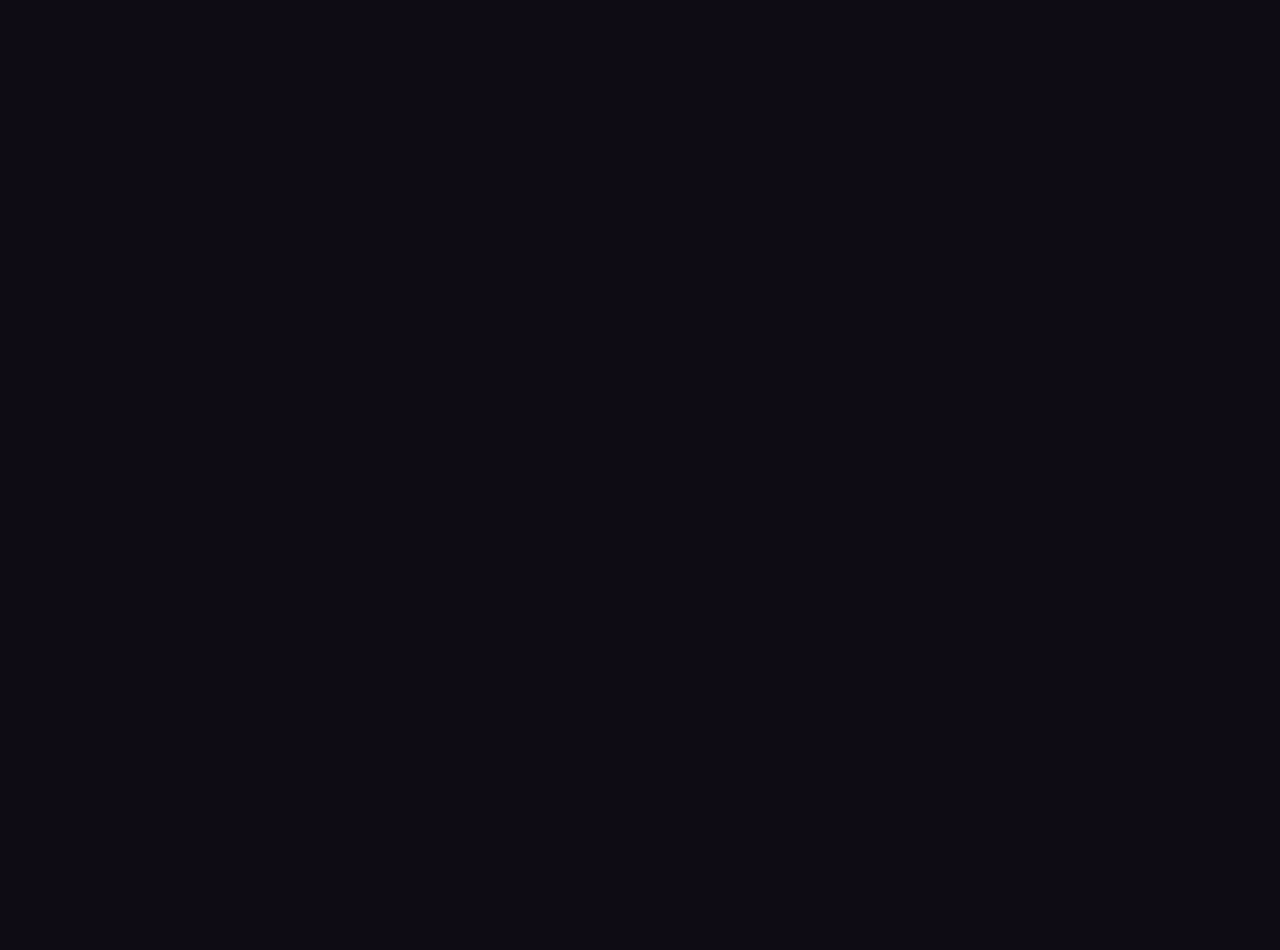
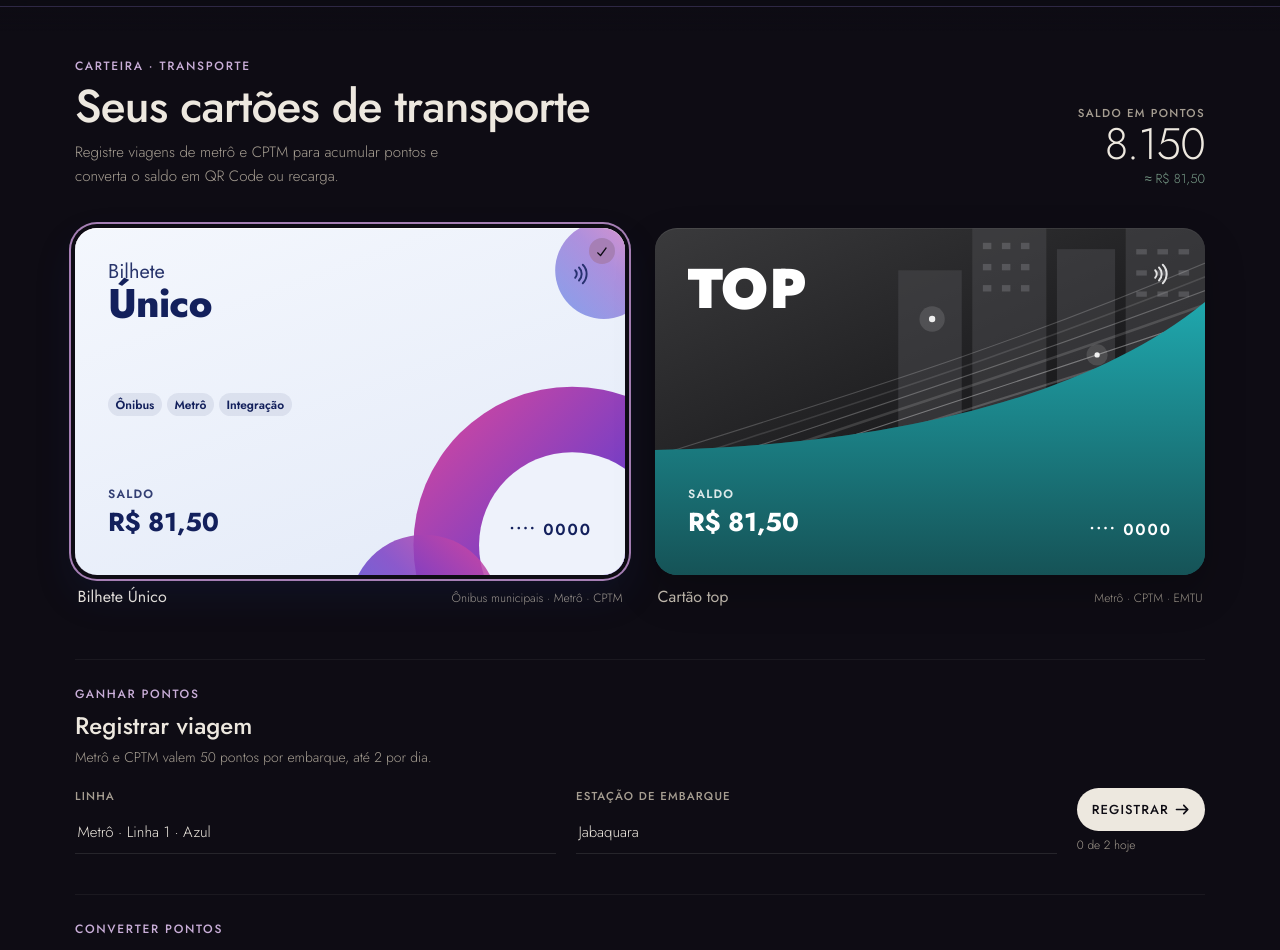
Before and after one commit to challenge-2026-MoovUp/challenge-2026-FrontEnd-2sem, a React (Vite) app: page /carteira in a window 1280 px wide. Before the commit this address had no page. Shown: the part 60-1010 px from the top of the page. Before the commit the page ends 800 px from the top, so only its background shows below. Built offline with nearby package versions, Linux system fonts and the light colour scheme.

Commit message:
feat: adiciona página Carteira

```diff
--- a/src/components/layout/Header.tsx
+++ b/src/components/layout/Header.tsx
@@ -18,6 +18,7 @@
     { path: '/solucao', label: 'Solução' },
     { path: '/faq', label: 'FAQ' },
     { path: '/contato', label: 'Contato' },
+    { path: '/carteira', label: 'Carteira' },
 ]
 export default function Header({ onOpenModal, userId }: HeaderProps) {
     const [menuOpen, setMenuOpen] = useState(false)
--- a/src/components/layout/Layout.tsx
+++ b/src/components/layout/Layout.tsx
@@ -3,6 +3,7 @@
 import Header from './Header.tsx'
 import Footer from './Footer.tsx'
 import LoginModal from './LoginModal.tsx'
+import { WalletProvider } from '../../context/WalletProvider.tsx'
 
 
 function Layout(){
@@ -27,7 +28,9 @@
             <Header onOpenModal={() => setIsModalOpen(true)} userEmail={userEmail} userId={userId} />
             <LoginModal isOpen={isModalOpen} onClose={() => setIsModalOpen(false)} onLogin={handleLogin}/>
             <main>
-                <Outlet context={{ onOpenModal: () => setIsModalOpen(true), userEmail, userId }}/>
+                <WalletProvider userId={userId}>
+                    <Outlet context={{ onOpenModal: () => setIsModalOpen(true), userEmail, userId }}/>
+                </WalletProvider>
             </main>
             <Footer/>
         </>
--- /dev/null
+++ b/src/pages/Carteira/Carteira.tsx
@@ -0,0 +1,84 @@
+import { useState } from 'react'
+import { useOutletContext } from 'react-router-dom'
+import RedeemPanel from '../../components/carteira/RedeemPanel'
+import TransportCard from '../../components/carteira/TransportCard'
+import type { CardVariant } from '../../components/carteira/TransportCard'
+import TripCheckIn from '../../components/carteira/TripCheckIn'
+import WalletTimeline from '../../components/carteira/WalletTimeline'
+import { eyebrowClass } from '../../components/common/uiStyles'
+import { useWallet } from '../../hooks/useWallet'
+import { pointsToBRL } from '../../data/points'
+
+interface CarteiraContext {
+    onOpenModal: () => void
+    userEmail: string | null
+    userId: string | null
+}
+
+export default function Carteira() {
+    const { onOpenModal, userId } = useOutletContext<CarteiraContext>()
+    const { points } = useWallet()
+    const [card, setCard] = useState<CardVariant>('bilheteUnico')
+    const [cardNumber, setCardNumber] = useState('')
+
+    const balance = pointsToBRL(points)
+    const lastDigits = cardNumber.replace(/\D/g, '').slice(-4)
+
+    return (
+        <section className="mx-auto w-full max-w-[1180px] px-5 py-14 font-sans tablet:px-10 tablet:py-20">
+            <header className="flex flex-col gap-10 desktop:flex-row desktop:items-end desktop:justify-between">
+                <div>
+                    <p className={eyebrowClass}>Carteira · Transporte</p>
+                    <h1 className="pt-3 text-[3.4rem] font-medium leading-[1.05] tracking-[-0.02em] text-mist tablet:text-[4.6rem]">
+                        Seus cartões de transporte
+                    </h1>
+                    <p className="max-w-[46ch] pt-4 text-[1.5rem] font-light leading-[1.6] text-mist-soft">
+                        Registre viagens de metrô e CPTM para acumular pontos e converta o saldo em QR Code ou recarga.
+                    </p>
+                </div>
+
+                <p className="shrink-0 desktop:text-right">
+                    <span className="block text-[1.15rem] font-medium uppercase tracking-[0.12em] text-mist-soft">
+                        Saldo em pontos
+                    </span>
+                    <span
+                        className="block text-[4.4rem] font-light leading-none tracking-[-0.02em] text-mist"
+                        aria-live="polite"
+                    >
+                        {points.toLocaleString('pt-BR')}
+                    </span>
+                    <span className="block pt-1 text-[1.3rem] font-light text-sage">≈ {balance}</span>
+                </p>
+            </header>
+
+            <div className="mt-16 grid grid-cols-1 gap-10 tablet:grid-cols-2 tablet:gap-12">
+                <TransportCard
+                    variant="bilheteUnico"
+                    balance={balance}
+                    lastDigits={card === 'bilheteUnico' ? lastDigits : ''}
+                    selected={card === 'bilheteUnico'}
+                    onSelect={setCard}
+                />
+                <TransportCard
+                    variant="top"
+                    balance={balance}
+                    lastDigits={card === 'top' ? lastDigits : ''}
+                    selected={card === 'top'}
+                    onSelect={setCard}
+                />
+            </div>
+
+            <div className="mt-20 flex flex-col gap-16">
+                <TripCheckIn userId={userId} onOpenModal={onOpenModal} />
+                <RedeemPanel
+                    userId={userId}
+                    card={card}
+                    cardNumber={cardNumber}
+                    onCardNumberChange={setCardNumber}
+                    onOpenModal={onOpenModal}
+                />
+                <WalletTimeline />
+            </div>
+        </section>
+    )
+}
--- a/src/routes/AppRoutes.tsx
+++ b/src/routes/AppRoutes.tsx
@@ -7,12 +7,14 @@
 import Faq from '../pages/Faq/Faq.tsx';
 import Contato from '../pages/Contato/Contato.tsx';
 import Video from '../pages/Video/Video.tsx';
+import Carteira from '../pages/Carteira/Carteira.tsx'
 
 export default function AppRoutes() {
     return (
         <Routes>
             <Route element={<Layout />}>
                 <Route index element={<Home />} />
+                <Route path="carteira" element={<Carteira />} />
                 <Route path="quem-somos" element={<QuemSomos />}/>
                 <Route path="sobre" element={<Sobre />} />
                 <Route path="solucao" element={<Solucao />} />
```
